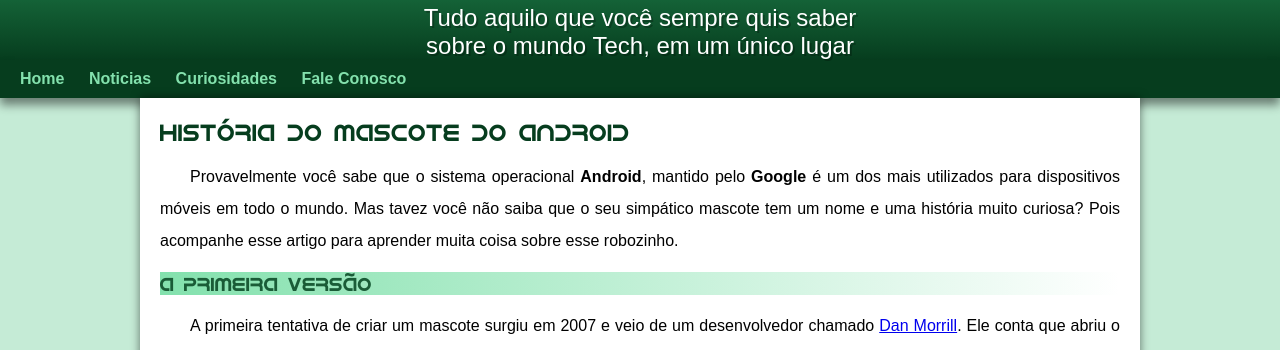
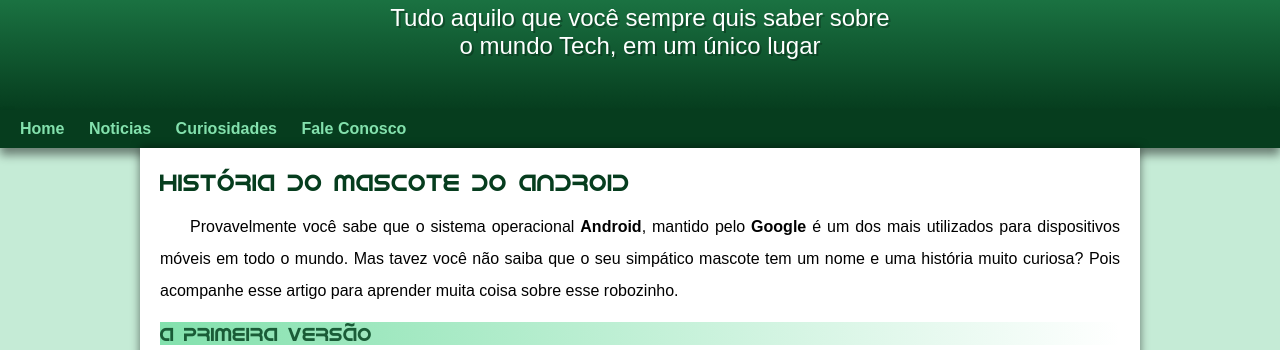
Before and after one commit to belchiorgomes/html_css, a plain HTML site: page modulo02/desafios/projeto_android/android.html in a window 1280 px wide. Shown: the part 113-463 px from the top of the page. Drawn offline with Linux system fonts and the light colour scheme.

Commit message:
resolvendo problemas

```diff
--- a/modulo02/desafios/projeto_android/estilo/style.css
+++ b/modulo02/desafios/projeto_android/estilo/style.css
@@ -53,7 +53,7 @@ header > p{
     font-size: 1.5em;
     max-width: 500px;
     margin: auto;
-    padding-inline: 10px;
+    padding-bottom: 50px;
     font-family: var(--fonte-padrao);
     text-shadow: 2px 2px 0 rgba(0, 0, 0, 0.26);
 }
```
